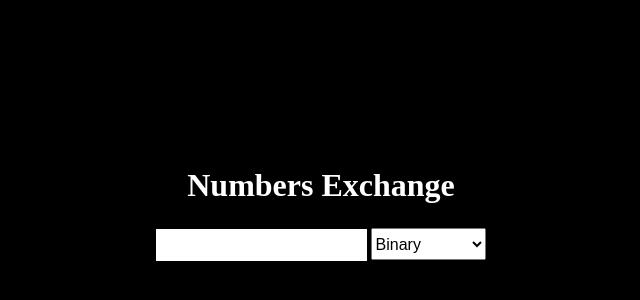
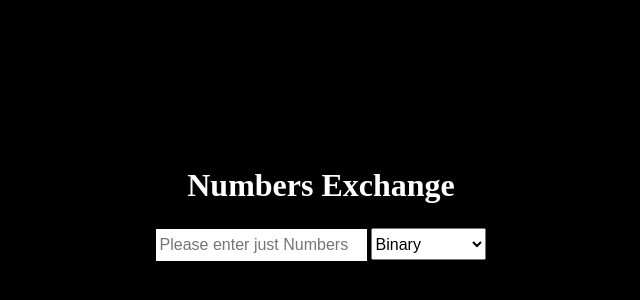
Before and after one commit to okhouja/Numbers-Exchange, a plain HTML site: page index.html in a window 1280 px wide. Shown: the part 134-434 px from the top of the page, without its empty margins (319-959 px from the left). Drawn offline with Linux system fonts and the light colour scheme.

Commit message:
Numbers Exchange

```diff
--- a/index.html
+++ b/index.html
@@ -10,7 +10,11 @@
   <body>
     <h1>Numbers Exchange</h1>
     <form>
-      <input type="text" id="userInput" />
+      <input
+        type="text"
+        id="userInput"
+        placeholder="Please enter just Numbers"
+      />
       <select id="converter">
         <option value="binary">Binary</option>
         <option value="octal">Octal</option>
```
